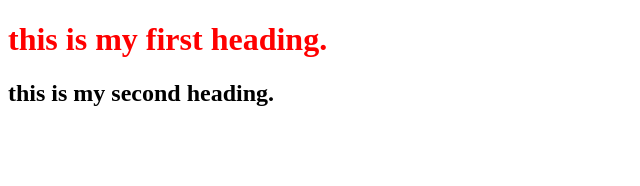
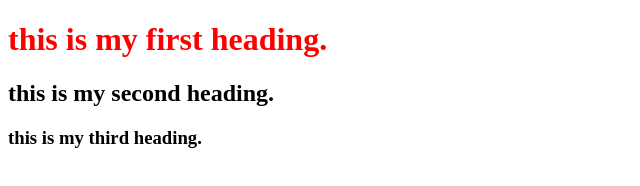
Before and after one commit to pradeepkhadka505/Git-Clone, a plain HTML site: page index.html in a window 1280 px wide. Shown: the whole page, without its empty margins (0-640 px from the left). Drawn offline with Linux system fonts and the light colour scheme.

Commit message:
h3 tag is added from branch 1

```diff
--- a/index.html
+++ b/index.html
@@ -10,5 +10,6 @@
     <body>
         <h1> this is my first heading.</h1>
         <h2> this is my second heading.</h2>
+        <h3> this is my third heading. </h3>
     </body>
 </html>
```
